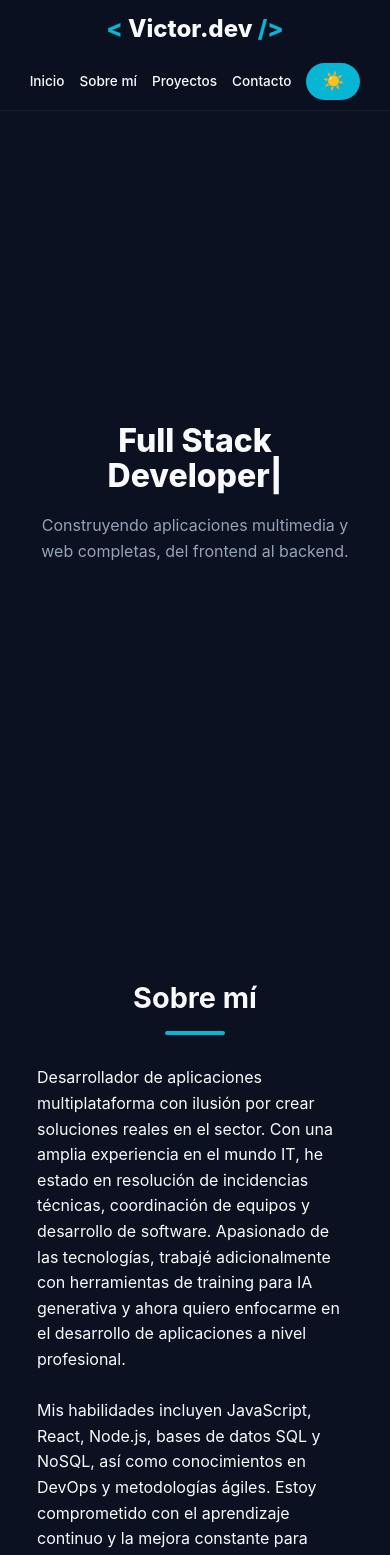
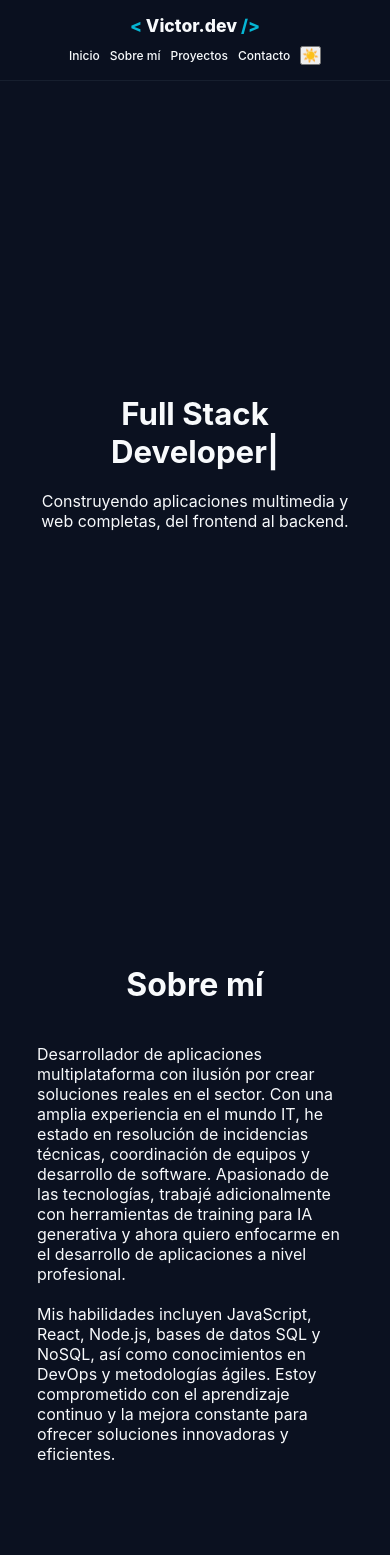
Before and after one commit to victorgonzalezsalasbcn-ctrl/Portfolio, a React (Vite) app: page / in a window 390 px wide. Shown: the top 1555 px of the page. Built offline with nearby package versions, Linux system fonts and the light colour scheme.

Commit message:
Fix total responsive navbar y contacto

```diff
--- a/src/index.css
+++ b/src/index.css
@@ -1,5 +1,4 @@
 :root {
-  /* Paleta Océano Profesional */
   --bg-dark: #0b1120;
   --bg-light: #f1f5f9;
   --card-dark: #1e293b;
@@ -8,10 +7,9 @@
   --text-light: #0f172a;
   --text-muted-dark: #94a3b8;
   --text-muted-light: #64748b;
-  --accent: #06b6d4; /* Turquesa Pro */
+  --accent: #06b6d4;
 }
 
-/* --- Temas --- */
 [data-theme="dark"], :root {
   --bg: var(--bg-dark);
   --card: var(--card-dark);
@@ -28,12 +26,11 @@
   --nav: rgba(241, 245, 249, 0.9);
 }
 
-/* --- Reset General --- */
 * {
   margin: 0;
   padding: 0;
   box-sizing: border-box;
-  transition: background-color 0.3s, color 0.3s, border-color 0.3s;
+  transition: background-color 0.3s, color 0.3s;
 }
 
 body {
@@ -41,19 +38,17 @@ body {
   color: var(--text);
   font-family: 'Inter', system-ui, sans-serif;
   overflow-x: hidden;
-  line-height: 1.6;
 }
 
-/* --- Navbar --- */
+/* --- NAVBAR --- */
 nav {
   display: flex;
   justify-content: space-between;
   align-items: center;
-  padding: 0 8%;
+  padding: 0 5%;
   height: 80px;
   background-color: var(--nav);
   backdrop-filter: blur(10px);
-  -webkit-backdrop-filter: blur(10px);
   position: sticky;
   top: 0;
   z-index: 1000;
@@ -63,8 +58,9 @@ nav {
 .nav-logo {
   text-decoration: none;
   color: var(--text);
-  font-size: 1.5rem;
+  font-size: 1.2rem;
   font-weight: 800;
+  white-space: nowrap;
 }
 
 .nav-logo span { color: var(--accent); }
@@ -72,30 +68,17 @@ nav {
 .nav-links {
   display: flex;
   align-items: center;
-  gap: 25px;
+  gap: 15px;
 }
 
 .nav-links a {
   color: var(--text);
   text-decoration: none;
   font-weight: 500;
-  font-size: 1rem;
+  font-size: 0.9rem;
 }
 
-.nav-links a:hover { color: var(--accent); }
-
-.theme-toggle {
-  background: var(--accent);
-  color: white;
-  border: none;
-  padding: 8px 16px;
-  border-radius: 20px;
-  cursor: pointer;
-  font-weight: bold;
-  font-size: 1.1rem;
-}
-
-/* --- Hero --- */
+/* --- HERO --- */
 #hero {
   height: calc(100vh - 80px);
   display: flex;
@@ -103,145 +86,77 @@ nav {
   justify-content: center;
   align-items: center;
   text-align: center;
-  padding: 0 10%;
+  padding: 0 5%;
 }
 
-#hero h1 {
-  font-size: clamp(2.2rem, 8vw, 4.5rem);
-  line-height: 1.1;
-  margin-bottom: 20px;
-  font-weight: 800;
-}
+#hero h1 { font-size: clamp(1.8rem, 8vw, 4rem); margin-bottom: 20px; }
 
-#hero p {
-  font-size: clamp(1rem, 3vw, 1.25rem);
-  max-width: 700px;
-  color: var(--text-muted);
-}
+/* --- CONTACTO --- */
+section { padding: 60px 5%; }
 
-/* --- Secciones y Títulos --- */
-section {
-  padding: 100px 10%;
-  max-width: 1200px;
-  margin: 0 auto;
-}
-
-h2 {
-  font-size: clamp(2rem, 5vw, 3rem);
-  text-align: center;
-  margin-bottom: 50px;
-  color: var(--text);
-  position: relative;
-}
-
-h2::after {
-  content: '';
-  display: block;
-  width: 60px;
-  height: 4px;
-  background: var(--accent);
-  margin: 10px auto 0;
-  border-radius: 2px;
-}
-
-/* --- Contacto --- */
-#contact {
-  text-align: center;
-}
-
-.contact-subtitle {
-  color: var(--text-muted);
-  margin-bottom: 40px;
-  font-size: 1.1rem;
-}
+h2 { font-size: 2rem; text-align: center; margin-bottom: 40px; }
 
 .contact-grid {
   display: grid;
   grid-template-columns: repeat(auto-fit, minmax(280px, 1fr));
-  gap: 25px;
+  gap: 20px;
   width: 100%;
+  max-width: 1000px;
+  margin: 0 auto;
 }
 
 .contact-card {
   background: var(--card);
-  padding: 40px 20px;
+  padding: 30px 20px;
   border-radius: 20px;
   text-decoration: none;
   border: 1px solid rgba(148, 163, 184, 0.1);
-  box-shadow: 0 10px 30px rgba(0, 0, 0, 0.1);
   display: flex;
   flex-direction: column;
   align-items: center;
-  transition: transform 0.3s ease, border-color 0.3s ease;
-}
-
-.contact-card:hover {
-  transform: translateY(-8px);
-  border-color: var(--accent);
+  text-align: center;
 }
 
 .contact-icon-wrapper {
   color: var(--accent);
   margin-bottom: 15px;
   background: rgba(6, 182, 212, 0.1);
-  padding: 15px;
+  padding: 12px;
   border-radius: 50%;
-  display: flex;
-  align-items: center;
-  justify-content: center;
 }
 
-.contact-card h3 {
-  color: var(--text);
-  margin-bottom: 8px;
-  font-size: 1.3rem;
-}
-
-.contact-card p {
-  color: var(--text-muted) !important;
-  font-size: 0.95rem;
-}
-
-/* --- AJUSTES MÓVIL (FUERZA BRUTA CON IMPORTANT) --- */
-@media (max-width: 768px) {
+/* --- AJUSTES MÓVIL CRÍTICOS --- */
+@media (max-width: 600px) {
   nav {
-    padding: 10px 5% !important;
-    flex-direction: column !important;
     height: auto !important;
+    padding: 15px 3% !important;
+    flex-wrap: wrap !important;
+    justify-content: center !important;
     gap: 10px !important;
   }
 
   .nav-links {
-    margin-top: 5px !important;
-    gap: 15px !important;
-    flex-wrap: wrap !important;
+    gap: 10px !important;
     justify-content: center !important;
+    width: 100% !important;
   }
 
   .nav-links a {
-    font-size: 0.85rem !important;
+    font-size: 0.75rem !important;
   }
 
-  #hero h1 {
-    font-size: 2rem !important;
-  }
-
-  section {
-    padding: 50px 5% !important;
-  }
-
-  h2 {
-    font-size: 1.8rem !important;
-    margin-bottom: 30px !important;
+  .nav-logo {
+    font-size: 1.1rem !important;
+    width: 100% !important;
+    text-align: center !important;
   }
 
   .contact-grid {
     grid-template-columns: 1fr !important;
-    max-width: 100% !important;
-    gap: 15px !important;
+    padding: 0 10px !important;
   }
 
   .contact-card {
-    padding: 25px 15px !important;
+    width: 100% !important;
   }
 }
```
